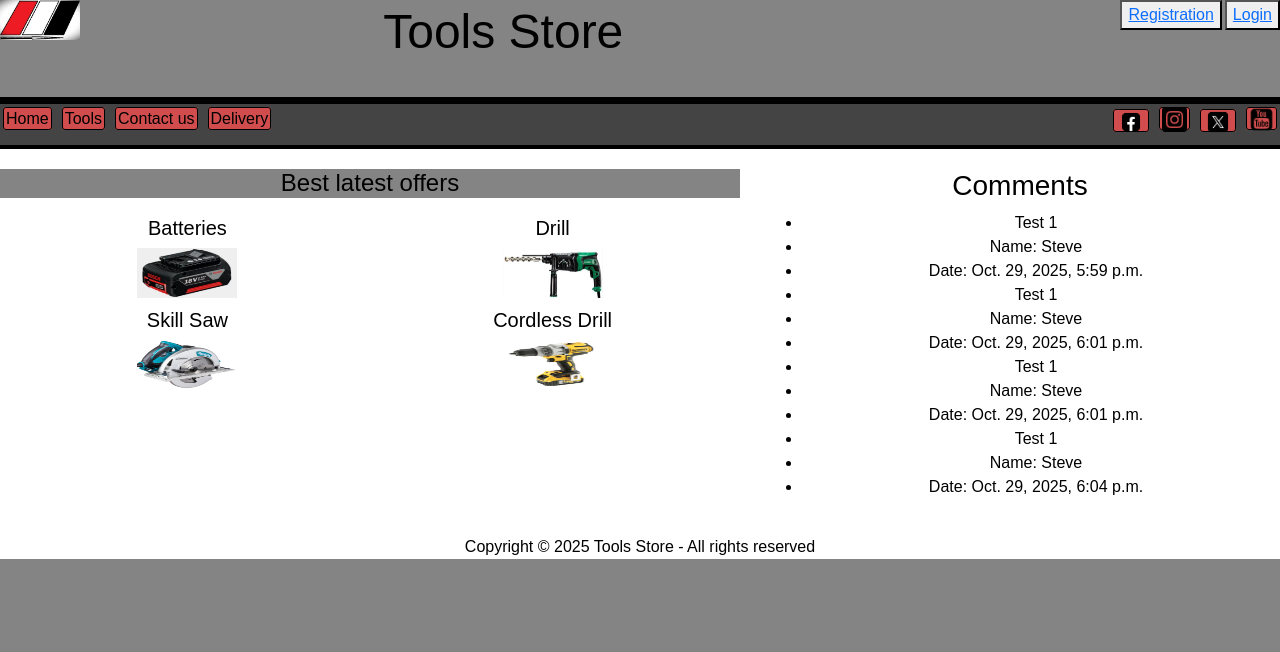
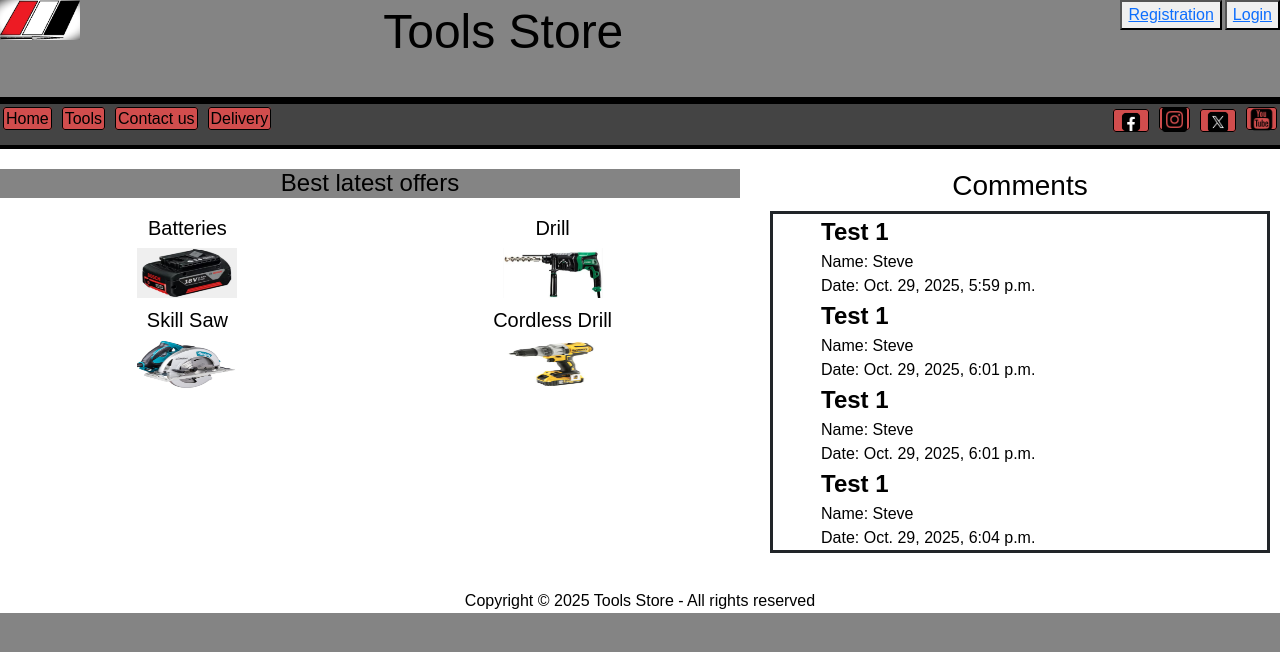
Before and after one commit to DimDeveloper18/Frameworks-Assignment, a Django app: page /comments_view/ in a window 1280 px wide. Shown: the top 652 px of the page. Run offline with Django 5.2, Linux system fonts and the light colour scheme; data comes from the database, SQL or seed files in the repository.

Commit message:
File 'comments_page.html' bootstr. style added to 'ul' and 'li' elements.

```diff
--- a/tools_store/custom_comments/templates/custom_comments/comments_page.html
+++ b/tools_store/custom_comments/templates/custom_comments/comments_page.html
@@ -4,11 +4,11 @@
         {% comment %} {% if current_user.is_authenticated %} {% endcomment %}
         <section id="comresult">
                 <h3>Comments</h3>
-            <ul>
+            <ul class="list-unstyled text-start border border-dark border-3 px-5">
                 {% for comment in comments %}
-                    <li>{{ comment.comname }} </li>
-                    <li> Name: {{ comment.comwriter }} </li>
-                    <li> Date: {{ comment.commented_date }} </li>
+                    <li class="fs-4 fw-bold">{{ comment.comname }} </li>
+                    <li class="fs-6"> Name: {{ comment.comwriter }} </li>
+                    <li class="fs-6"> Date: {{ comment.commented_date }} </li>
                 {% endfor %}
             </ul>
         </section>
```
